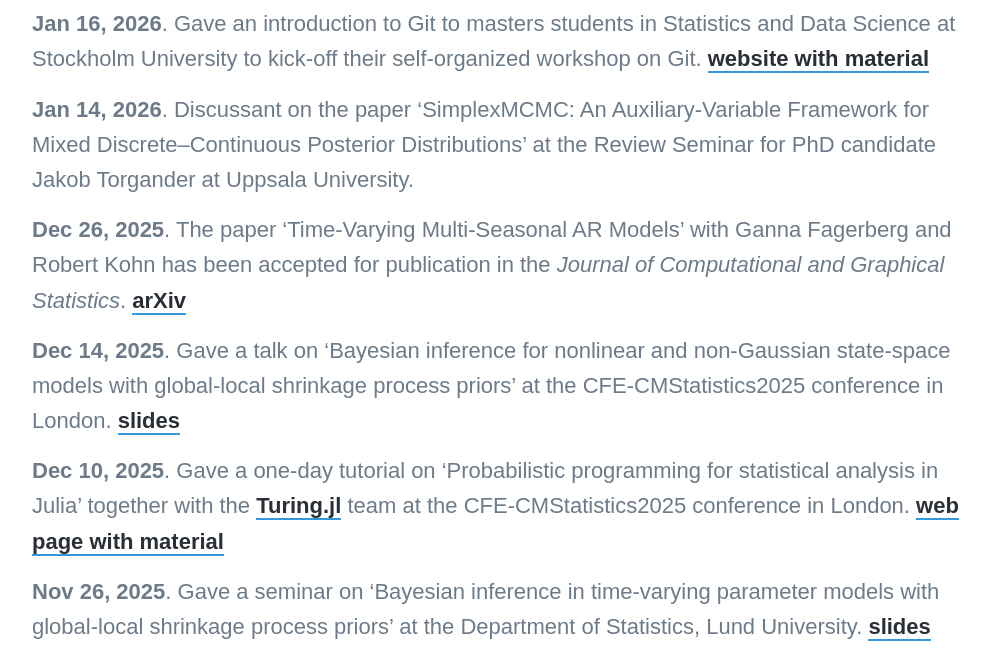
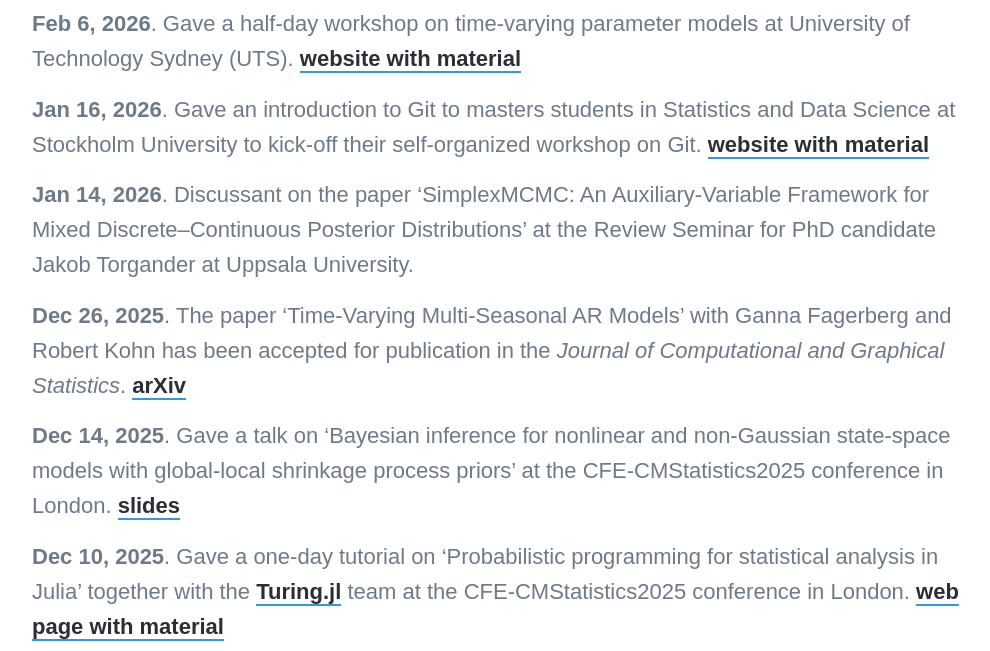
Before and after one commit to mattiasvillani/mattiasvillani.github.io, a Jekyll site: the page built from _pages/news.md, in a window 1280 px wide and 900 px high, scrolled down 359 px, cut to the strip 249-900 px from the top of the window. Shown: the whole strip, without its empty margins (138-1128 px from the left). Built offline with Jekyll 4.4.1, drawn with Linux system fonts in a browser that asks for light colours; nearby versions of some CDN libraries; some web fonts are replaced.

Commit message:
added UTS workshop

```diff
--- a/_pages/news.md
+++ b/_pages/news.md
@@ -4,6 +4,8 @@ subtitle: more of a personal diary, really
 description: News.
 featured_image: /images/linocut_newspaper.jpg
 ---
+
+**Feb 6, 2026**. Gave a half-day workshop on time-varying parameter models at University of Technology Sydney (UTS). [website with material](https://mattiasvillani.com/TimeVaryingParametersWorkshop/)
 
 **Jan 16, 2026**. Gave an introduction to Git to masters students in Statistics and Data Science at Stockholm University to kick-off their self-organized workshop on Git. [website with material](https://mattiasvillani.com/intro2git/)
 
```
